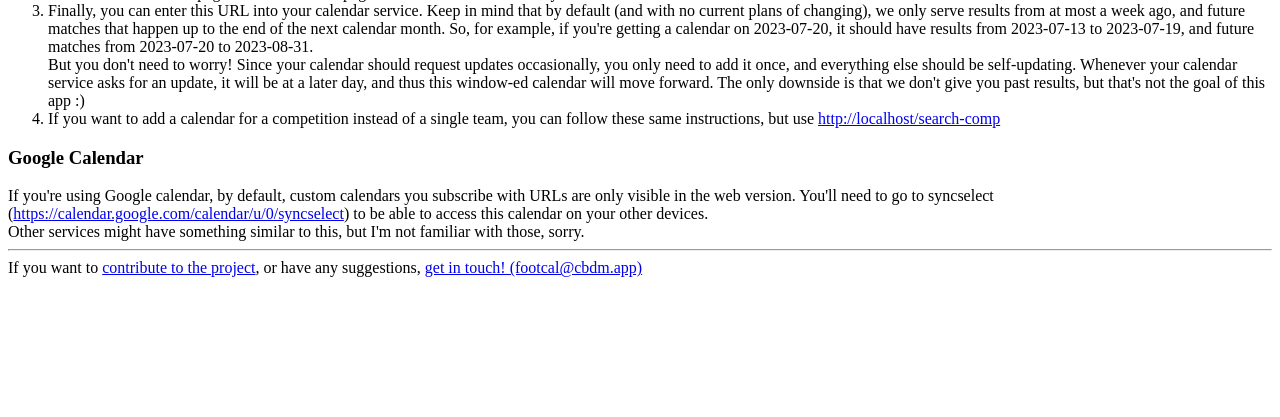
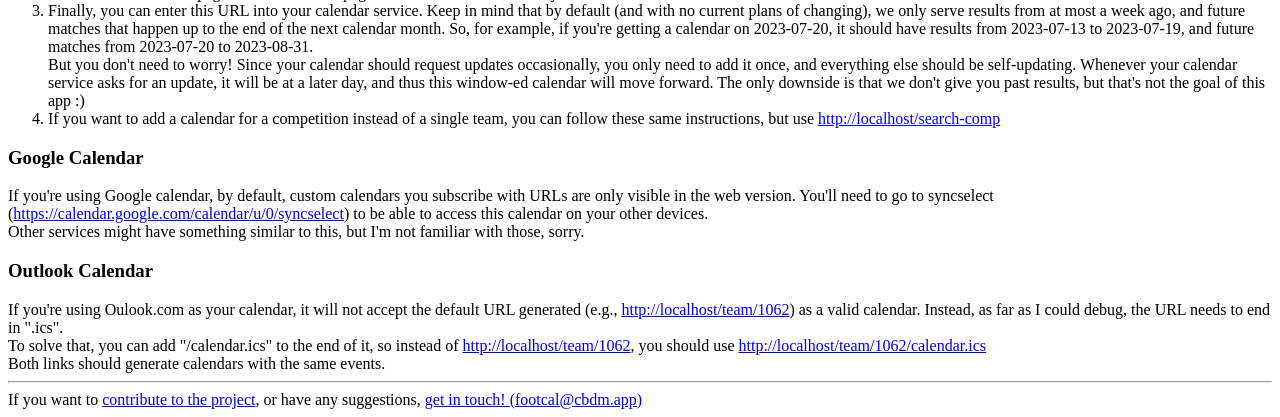
Before and after one commit to cbdm/footcal, a Flask app: page /help/ in a window 1280 px wide. Shown: the part 401-818 px from the top of the page. Before the commit the page ends 678 px from the top, so only its background shows below. Run offline with Flask 3, Linux system fonts and the light colour scheme; parts of the project's set-up code (start-up, migrations or seed data) failed here and were passed over; some libraries are stand-ins or nearby versions.

Commit message:
updated help page with outlook instructions

```diff
--- a/footcal/templates/help.html
+++ b/footcal/templates/help.html
@@ -48,4 +48,10 @@
     You'll need to go to syncselect (<a href="https://calendar.google.com/calendar/u/0/syncselect">https://calendar.google.com/calendar/u/0/syncselect</a>) to be able to access this calendar on your other devices.<br/>
     Other services might have something similar to this, but I'm not familiar with those, sorry.
 
+    <h3>Outlook Calendar</h3>
+
+    If you're using Oulook.com as your calendar, it will not accept the default URL generated (e.g., <a href="{{ request.host_url }}team/1062">{{ request.host_url }}team/1062</a>) as a valid calendar. Instead, as far as I could debug, the URL needs to end in ".ics".<br/>
+    To solve that, you can add "/calendar.ics" to the end of it, so instead of <a href="{{ request.host_url }}team/1062">{{ request.host_url }}team/1062</a>, you should use <a href="{{ request.host_url }}team/1062/calendar.ics">{{ request.host_url }}team/1062/calendar.ics</a><br/>
+    Both links should generate calendars with the same events.
+
 {% endblock %}
```
